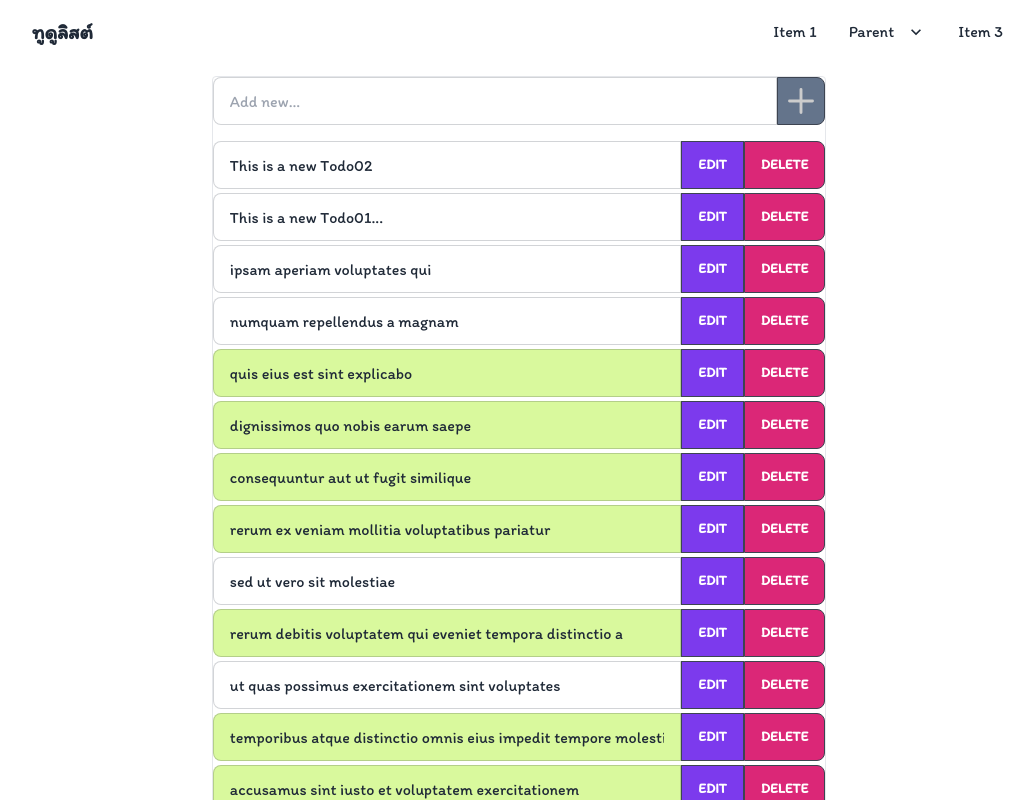
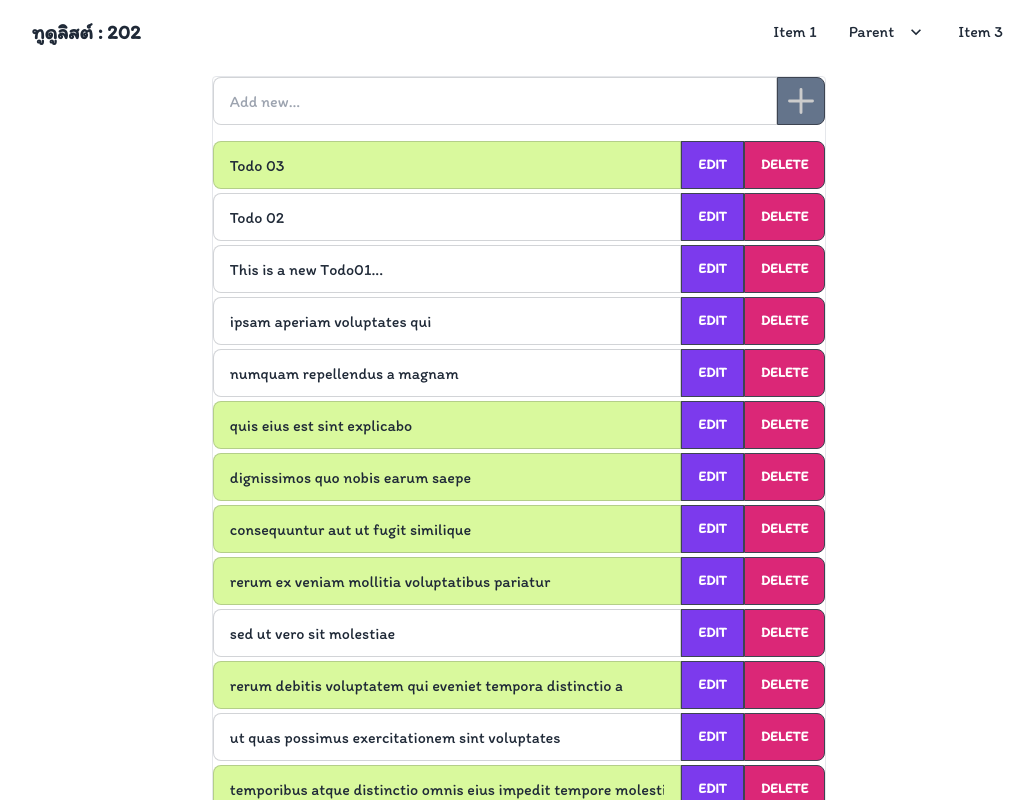
Before and after one commit to tratchapong/react-query02, a React (Create React App) app: page / in a window 1280 px wide. Shown: the top 800 px of the page, without its empty margins (121-1155 px from the left). Built offline with nearby package versions, Linux system fonts and the light colour scheme; data requests are answered from the project's data file; a web font is replaced by a local one.

Commit message:
show total in Header

```diff
--- a/db/todo.json
+++ b/db/todo.json
@@ -1201,10 +1201,16 @@
       "id": 201
     },
     {
-      "title": "This is a new Todo02",
+      "title": "Todo 02",
       "completed": false,
       "userId": 1,
       "id": 202
+    },
+    {
+      "title": "Todo 03",
+      "completed": true,
+      "userId": 1,
+      "id": 203
     }
   ]
 }
--- a/src/App.js
+++ b/src/App.js
@@ -1,15 +1,17 @@
 // resource
 // https://youtu.be/lLWfZL-Y8lM
 
+import { useState } from "react";
 import Header from "./components/Header";
 import TodoContainer from "./features/TodoContainer";
 
 function App() {
+  const [total, setTotal] = useState(0)
   return (
     <div className="App max-w-5xl mx-auto font-itim">
-      <Header />
+      <Header total={total} />
       <div className="mx-auto w-3/5 border mt-3 rounded">
-        <TodoContainer />
+        <TodoContainer setTotal={setTotal} />
       </div>
 
     </div>
--- a/src/components/Header.jsx
+++ b/src/components/Header.jsx
@@ -1,10 +1,11 @@
 import React from 'react'
 
-export default function Header() {
+export default function Header(props) {
+  const {total} = props
   return (
     <div className="navbar bg-base-100">
   <div className="flex-1">
-    <p className="btn btn-ghost normal-case text-xl text-left">ทูดูลิสต์</p>
+    <p className="btn btn-ghost normal-case text-xl text-left">ทูดูลิสต์ : {total}</p>
   </div>
   <div className="flex-none">
     <ul className="menu menu-horizontal px-1">
--- a/src/features/TodoContainer.jsx
+++ b/src/features/TodoContainer.jsx
@@ -5,13 +5,15 @@ import {getTodo, addTodo} from '../api/todoApi'
 import TodoForm from './TodoForm'
 import TodoList from './TodoList'
 
-export default function TodoContainer() {
+export default function TodoContainer(props) {
+  const {setTotal} = props
   const [allTodo, setAllTodo] = useState([])
   const [haveEdit, setHaveEdit] = useState(false)
   useEffect(() => {
     getTodo().then(data => {
       console.log(data)
       setAllTodo(data)
+      setTotal(data.length)
     })
   }, [haveEdit])
 
```
